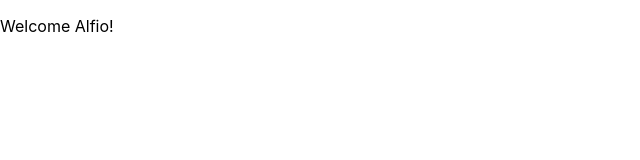
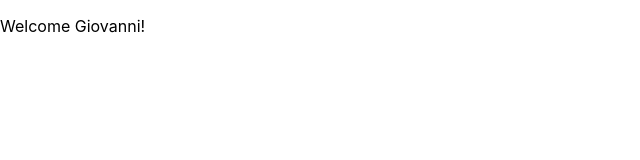
Before and after one commit to PuglisiAlfio/ReactJS, a React (Create React App) app in the folder esercizio-1/first-project/: page / in a window 1280 px wide. Shown: the top 160 px of the page, without its empty margins (0-640 px from the left). Built offline with nearby package versions, Linux system fonts and the light colour scheme.

Commit message:
default props

```diff
--- a/esercizio-1/first-project/src/App.js
+++ b/esercizio-1/first-project/src/App.js
@@ -3,7 +3,7 @@ import './App.css';
 
 function App() {
   return <div>
-          <Welcome name = "Alfio"/>
+          <Welcome/>
         </div>
 }
 
--- a/esercizio-1/first-project/src/components/Welcome.js
+++ b/esercizio-1/first-project/src/components/Welcome.js
@@ -2,4 +2,8 @@ function Welcome(props){
     return <p>Welcome {props.name}!</p>
 }
 
+Welcome.defaultProps = {
+    name : "Giovanni"
+};
+
 export default Welcome
```
